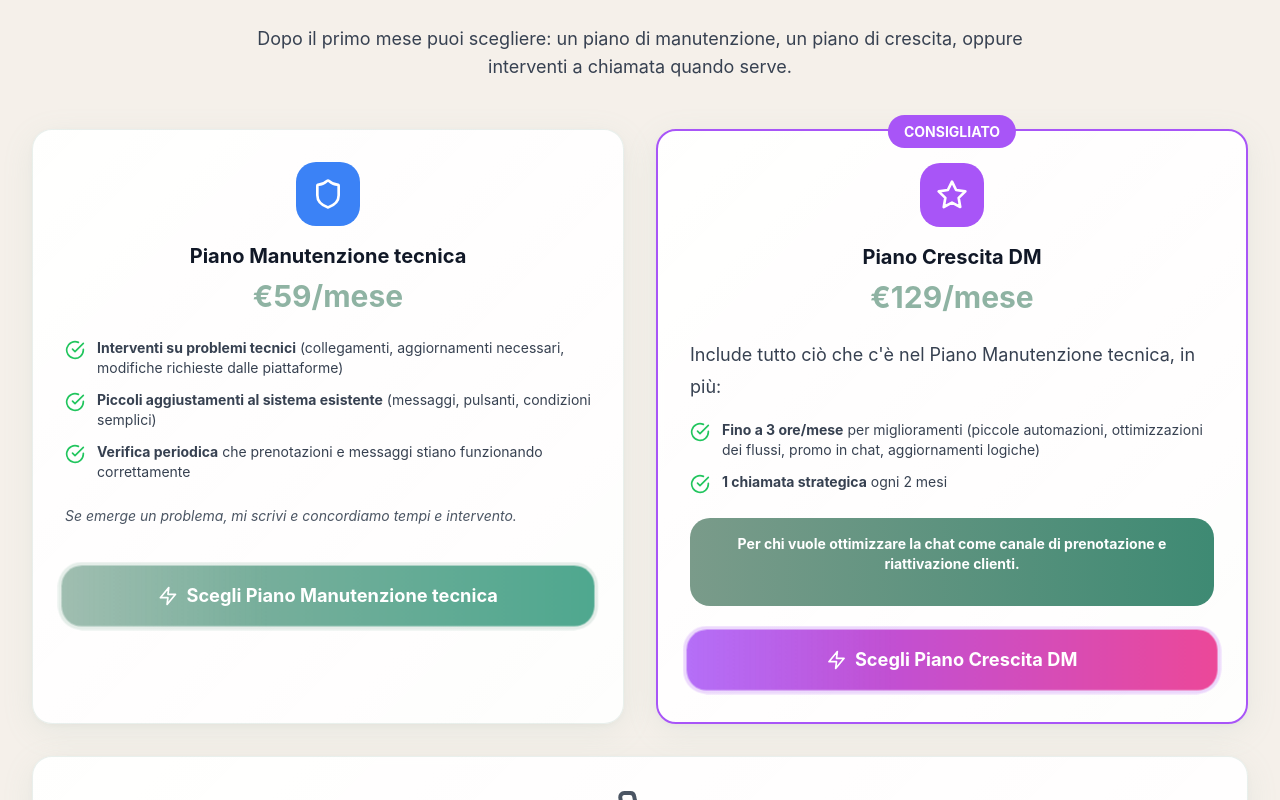
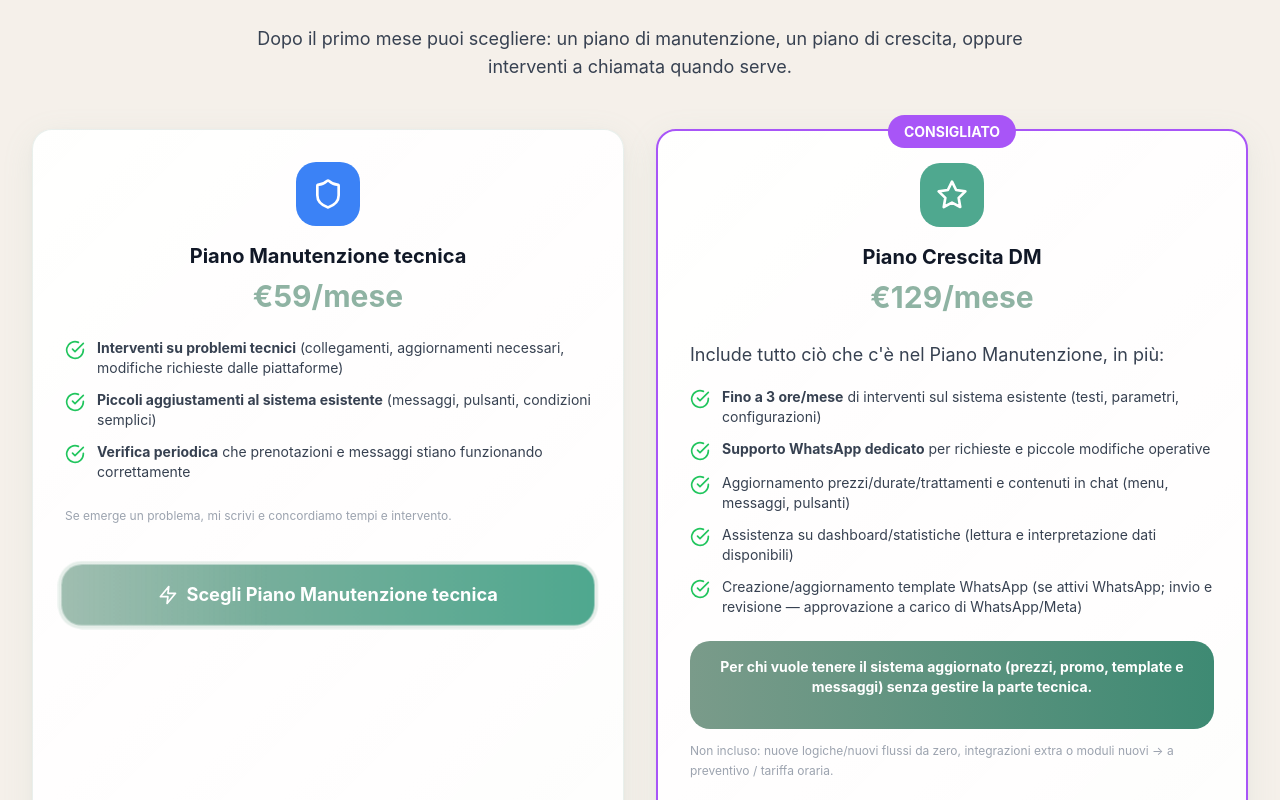
Before and after one commit to ronza99/SocialFlow-Wellness, a React (Vite) app: page / in a window 1280 px wide. Shown: the part 8900-9700 px from the top of the page. Built offline with nearby package versions, Linux system fonts and the light colour scheme.

Commit message:
Updated PricingCalculator.tsx

```diff
--- a/src/components/PricingCalculator.tsx
+++ b/src/components/PricingCalculator.tsx
@@ -100,14 +100,18 @@ const PricingCalculator: React.FC<PricingCalculatorProps> = ({
       id: 'growth',
       name: 'Piano Crescita DM',
       price: 129,
-      description: 'Include tutto ciò che c\'è nel Piano Manutenzione tecnica, in più:',
+      description: 'Include tutto ciò che c\'è nel Piano Manutenzione, in più:',
       features: [
-        '<strong>Fino a 3 ore/mese</strong> per miglioramenti (piccole automazioni, ottimizzazioni dei flussi, promo in chat, aggiornamenti logiche)',
-        '<strong>1 chiamata strategica</strong> ogni 2 mesi'
+        '<strong>Fino a 3 ore/mese</strong> di interventi sul sistema esistente (testi, parametri, configurazioni)',
+        '<strong>Supporto WhatsApp dedicato</strong> per richieste e piccole modifiche operative',
+        'Aggiornamento prezzi/durate/trattamenti e contenuti in chat (menu, messaggi, pulsanti)',
+        'Assistenza su dashboard/statistiche (lettura e interpretazione dati disponibili)',
+        'Creazione/aggiornamento template WhatsApp (se attivi WhatsApp; invio e revisione — approvazione a carico di WhatsApp/Meta)'
       ],
-      highlight: 'Per chi vuole ottimizzare la chat come canale di prenotazione e riattivazione clienti.',
+      highlight: 'Per chi vuole tenere il sistema aggiornato (prezzi, promo, template e messaggi) senza gestire la parte tecnica.',
+      note: 'Non incluso: nuove logiche/nuovi flussi da zero, integrazioni extra o moduli nuovi → a preventivo / tariffa oraria.',
       icon: Star,
-      color: 'bg-purple-500',
+      color: 'bg-misty-teal',
       popular: true
     }
   ];
@@ -989,21 +993,21 @@ const PricingCalculator: React.FC<PricingCalculatorProps> = ({
                       ))}
                     </div>
 
-                    {plan.note && (
-                      <p className="text-sm text-gray-600 italic">{plan.note}</p>
-                    )}
-
                     {plan.highlight && (
                       <div className="bg-gradient-to-r from-sage-green-dark to-misty-teal-dark text-white rounded-wellness p-4 mt-4 text-center">
                         <p className="font-bold text-sm">{plan.highlight}</p>
                       </div>
                     )}
 
+                    {plan.note && (
+                      <p className="text-xs text-gray-400 mt-3 leading-relaxed">{plan.note}</p>
+                    )}
+
                     <button
                       onClick={() => handleMaintenanceClick(plan.name.toLowerCase())}
                       className={`w-full mt-6 py-4 px-6 rounded-wellness font-bold text-lg transition-all duration-300 transform hover:scale-105 active:scale-95 relative overflow-hidden ${
                         plan.popular
-                          ? 'bg-gradient-to-r from-purple-500 to-pink-500 hover:from-purple-600 hover:to-pink-600 text-white shadow-wellness hover:shadow-2xl pulse-maintenance'
+                          ? 'bg-gradient-to-r from-sage-green to-misty-teal hover:from-sage-green-dark hover:to-misty-teal-dark text-white shadow-wellness hover:shadow-2xl animate-pulse-subtle'
                           : 'bg-gradient-to-r from-sage-green to-misty-teal hover:from-sage-green-dark hover:to-misty-teal-dark text-white shadow-lg hover:shadow-xl animate-pulse-subtle'
                       }`}
                     >
```
